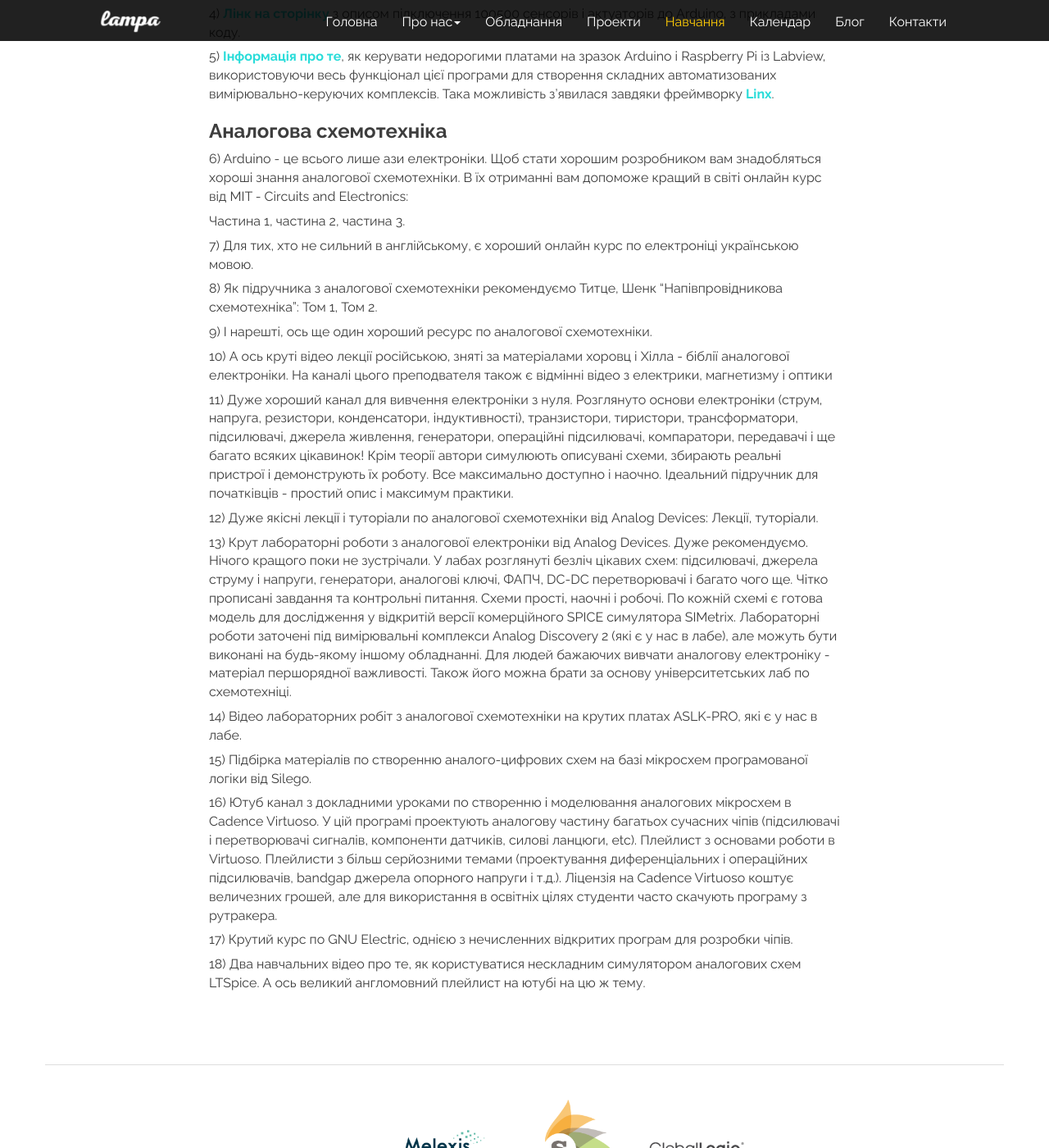
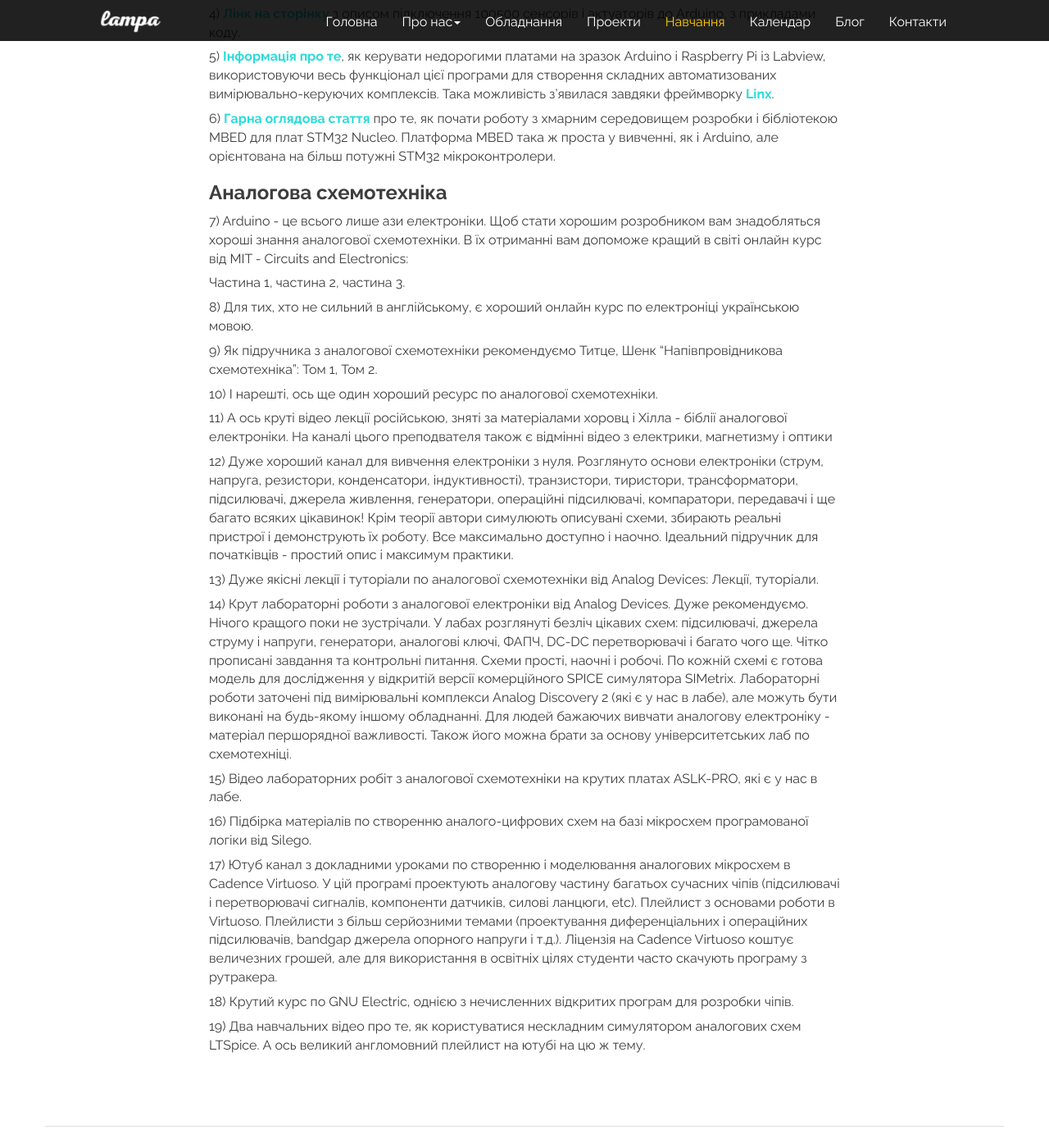
Before and after one commit to LampaLab/lampalab.github.io, a Jekyll site: the page built from education.md, in a window 1280 px wide and 1400 px high, scrolled down 1352 px. Shown: the whole window at 82% size. Built offline with Jekyll 4.4.1, drawn with Linux system fonts in a browser that asks for light colours; nearby versions of some CDN libraries; library files that are not in the unit come from our copies.

Commit message:
Minor modifications

```diff
--- a/education.md
+++ b/education.md
@@ -24,32 +24,34 @@
 
 5) **[Інформація про те](https://www.labviewmakerhub.com/doku.php?id=libraries:linx:start)**, як керувати недорогими платами на зразок Arduino і Raspberry Pi із Labview, використовуючи весь функціонал цієї програми для створення складних автоматизованих вимірювально-керуючих комплексів. Така можливість з'явилася завдяки фреймворку **[Linx](https://www.youtube.com/watch?v=2tm2VKjkNKc)**.
 
+6) **[Гарна оглядова стаття](https://habr.com/post/420435/)** про те, як почати роботу з хмарним середовищем розробки і бібліотекою MBED для плат STM32 Nucleo. Платформа MBED така ж проста у вивченні, як і Arduino, але орієнтована на більш потужні STM32 мікроконтролери.
+
 ### Аналогова схемотехніка
 
-6) Arduino - це всього лише ази електроніки. Щоб стати хорошим розробником вам знадобляться хороші знання аналогової схемотехніки. В їх отриманні вам допоможе кращий в світі онлайн курс від MIT - Circuits and Electronics:
+7) Arduino - це всього лише ази електроніки. Щоб стати хорошим розробником вам знадобляться хороші знання аналогової схемотехніки. В їх отриманні вам допоможе кращий в світі онлайн курс від MIT - Circuits and Electronics:
 
 Частина 1, частина 2, частина 3.
 
-7) Для тих, хто не сильний в англійському, є хороший онлайн курс по електроніці українською мовою.
+8) Для тих, хто не сильний в англійському, є хороший онлайн курс по електроніці українською мовою.
 
-8) Як підручника з аналогової схемотехніки рекомендуємо Титце, Шенк "Напівпровідникова схемотехніка": Том 1, Том 2.
+9) Як підручника з аналогової схемотехніки рекомендуємо Титце, Шенк "Напівпровідникова схемотехніка": Том 1, Том 2.
 
-9) І нарешті, ось ще один хороший ресурс по аналогової схемотехніки.
+10) І нарешті, ось ще один хороший ресурс по аналогової схемотехніки.
 
-10) А ось круті відео лекції російською, зняті за матеріалами хоровц і Хілла - біблії аналогової електроніки. На каналі цього преподвателя також є відмінні відео з електрики, магнетизму і оптики
+11) А ось круті відео лекції російською, зняті за матеріалами хоровц і Хілла - біблії аналогової електроніки. На каналі цього преподвателя також є відмінні відео з електрики, магнетизму і оптики
 
-11) Дуже хороший канал для вивчення електроніки з нуля. Розглянуто основи електроніки (струм, напруга, резистори, конденсатори, індуктивності), транзистори, тиристори, трансформатори, підсилювачі, джерела живлення, генератори, операційні підсилювачі, компаратори, передавачі і ще багато всяких цікавинок! Крім теорії автори симулюють описувані схеми, збирають реальні пристрої і демонструють їх роботу. Все максимально доступно і наочно. Ідеальний підручник для початківців - простий опис і максимум практики.
+12) Дуже хороший канал для вивчення електроніки з нуля. Розглянуто основи електроніки (струм, напруга, резистори, конденсатори, індуктивності), транзистори, тиристори, трансформатори, підсилювачі, джерела живлення, генератори, операційні підсилювачі, компаратори, передавачі і ще багато всяких цікавинок! Крім теорії автори симулюють описувані схеми, збирають реальні пристрої і демонструють їх роботу. Все максимально доступно і наочно. Ідеальний підручник для початківців - простий опис і максимум практики.
 
-12) Дуже якісні лекції і туторіали по аналогової схемотехніки від Analog Devices: Лекції, туторіали.
+13) Дуже якісні лекції і туторіали по аналогової схемотехніки від Analog Devices: Лекції, туторіали.
 
-13) Крут лабораторні роботи з аналогової електроніки від Analog Devices. Дуже рекомендуємо. Нічого кращого поки не зустрічали. У лабах розглянуті безліч цікавих схем: підсилювачі, джерела струму і напруги, генератори, аналогові ключі, ФАПЧ, DC-DC перетворювачі і багато чого ще. Чітко прописані завдання та контрольні питання. Схеми прості, наочні і робочі. По кожній схемі є готова модель для дослідження у відкритій версії комерційного SPICE симулятора SIMetrix. Лабораторні роботи заточені під вимірювальні комплекси Analog Discovery 2 (які є у нас в лабе), але можуть бути виконані на будь-якому іншому обладнанні. Для людей бажаючих вивчати аналогову електроніку - матеріал першорядної важливості. Також його можна брати за основу університетських лаб по схемотехніці.
+14) Крут лабораторні роботи з аналогової електроніки від Analog Devices. Дуже рекомендуємо. Нічого кращого поки не зустрічали. У лабах розглянуті безліч цікавих схем: підсилювачі, джерела струму і напруги, генератори, аналогові ключі, ФАПЧ, DC-DC перетворювачі і багато чого ще. Чітко прописані завдання та контрольні питання. Схеми прості, наочні і робочі. По кожній схемі є готова модель для дослідження у відкритій версії комерційного SPICE симулятора SIMetrix. Лабораторні роботи заточені під вимірювальні комплекси Analog Discovery 2 (які є у нас в лабе), але можуть бути виконані на будь-якому іншому обладнанні. Для людей бажаючих вивчати аналогову електроніку - матеріал першорядної важливості. Також його можна брати за основу університетських лаб по схемотехніці.
 
-14) Відео лабораторних робіт з аналогової схемотехніки на крутих платах ASLK-PRO, які є у нас в лабе.
+15) Відео лабораторних робіт з аналогової схемотехніки на крутих платах ASLK-PRO, які є у нас в лабе.
 
-15) Підбірка матеріалів по створенню аналого-цифрових схем на базі мікросхем програмованої логіки від Silego.
+16) Підбірка матеріалів по створенню аналого-цифрових схем на базі мікросхем програмованої логіки від Silego.
 
-16) Ютуб канал з докладними уроками по створенню і моделювання аналогових мікросхем в Cadence Virtuoso. У цій програмі проектують аналогову частину багатьох сучасних чіпів (підсилювачі і перетворювачі сигналів, компоненти датчиків, силові ланцюги, etc). Плейлист з основами роботи в Virtuoso. Плейлисти з більш серйозними темами (проектування диференціальних і операційних підсилювачів, bandgap джерела опорного напруги і т.д.). Ліцензія на Cadence Virtuoso коштує величезних грошей, але для використання в освітніх цілях студенти часто скачують програму з рутракера.
+17) Ютуб канал з докладними уроками по створенню і моделювання аналогових мікросхем в Cadence Virtuoso. У цій програмі проектують аналогову частину багатьох сучасних чіпів (підсилювачі і перетворювачі сигналів, компоненти датчиків, силові ланцюги, etc). Плейлист з основами роботи в Virtuoso. Плейлисти з більш серйозними темами (проектування диференціальних і операційних підсилювачів, bandgap джерела опорного напруги і т.д.). Ліцензія на Cadence Virtuoso коштує величезних грошей, але для використання в освітніх цілях студенти часто скачують програму з рутракера.
 
-17) Крутий курс по GNU Electric, однією з нечисленних відкритих програм для розробки чіпів.
+18) Крутий курс по GNU Electric, однією з нечисленних відкритих програм для розробки чіпів.
 
-18) Два навчальних відео про те, як користуватися нескладним симулятором аналогових схем LTSpice. А ось великий англомовний плейлист на ютубі на цю ж тему.
+19) Два навчальних відео про те, як користуватися нескладним симулятором аналогових схем LTSpice. А ось великий англомовний плейлист на ютубі на цю ж тему.
```
